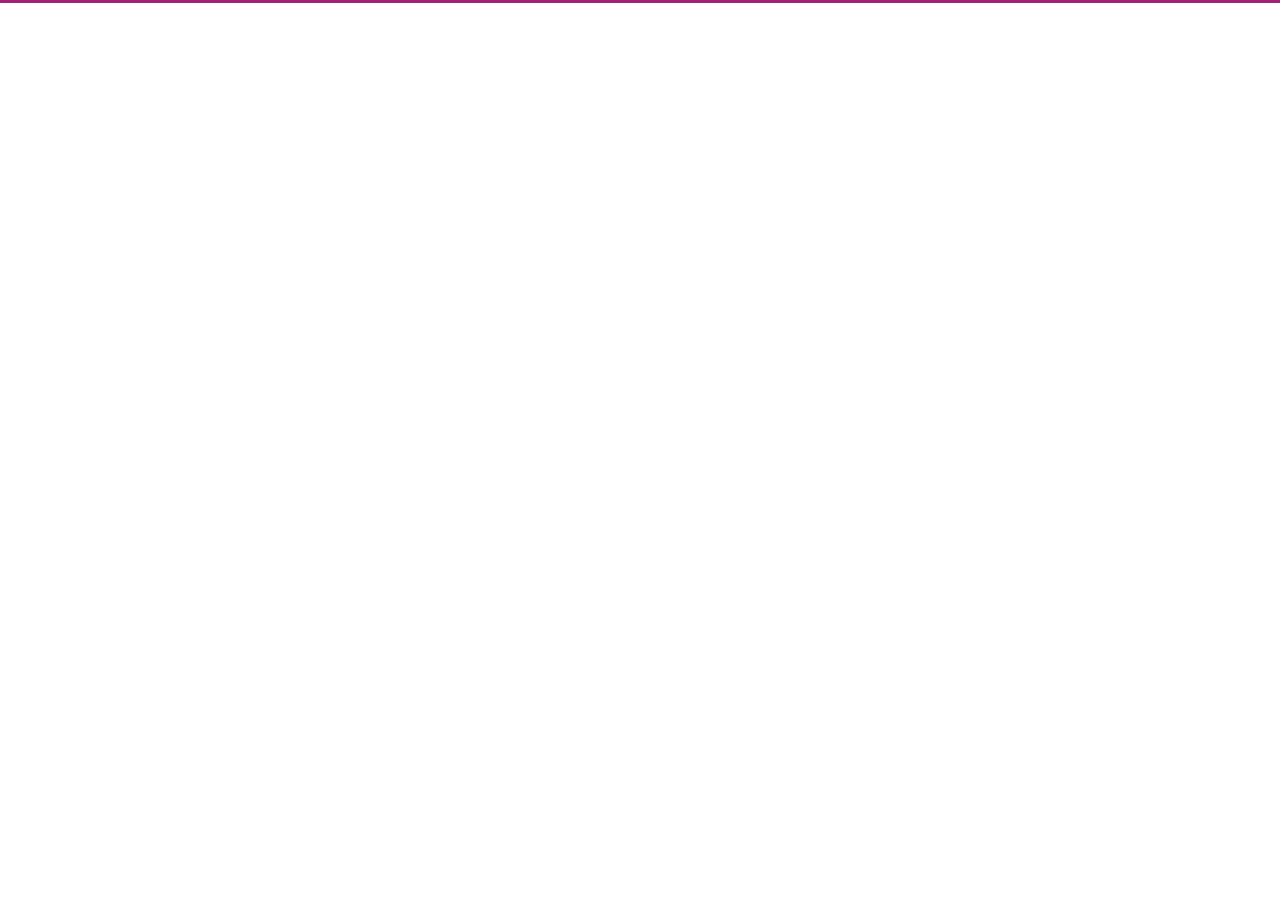
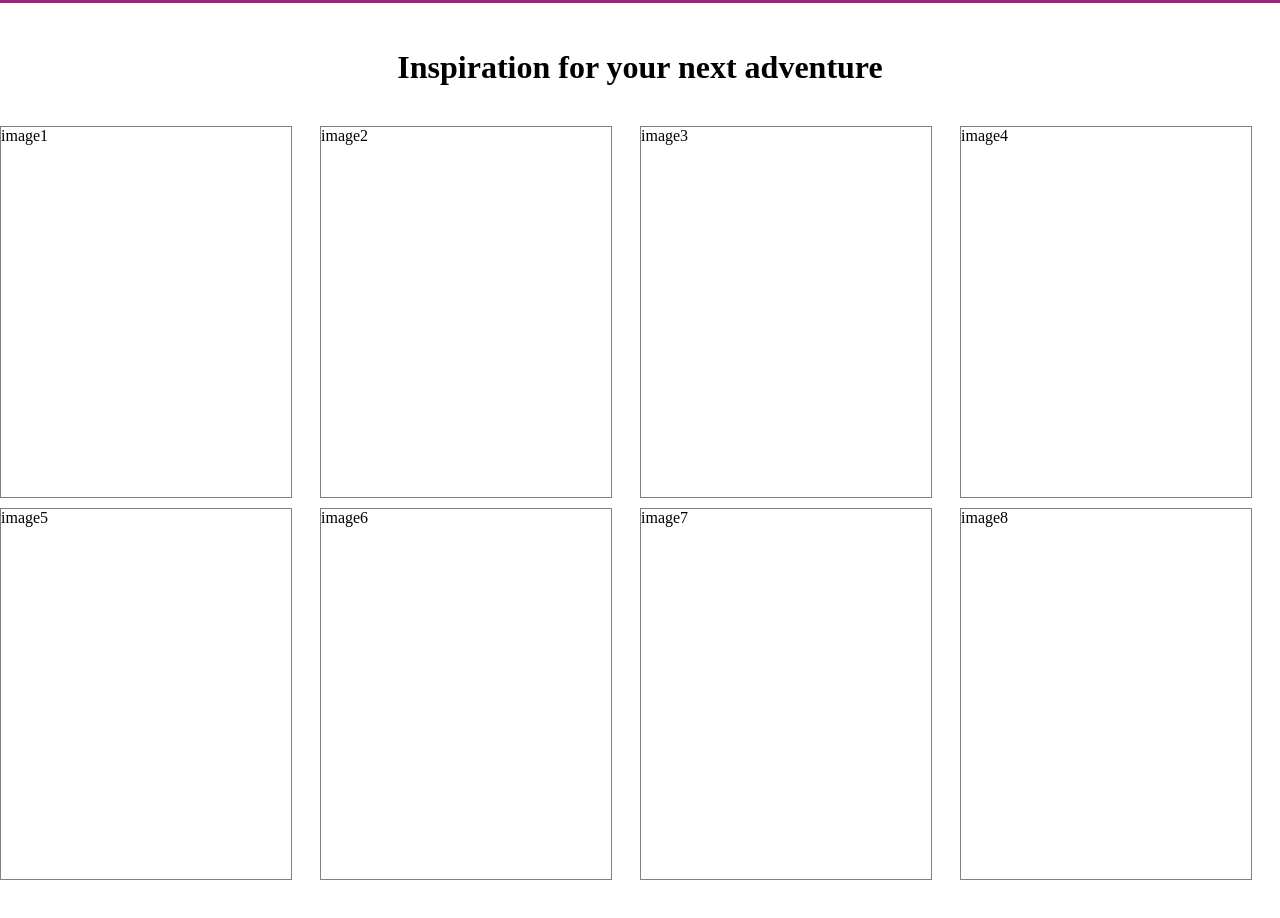
Before and after one commit to chibuzorihueze/meta-bnb, a React (Create React App) app: page / in a window 1280 px wide. Shown: the part 800-1718 px from the top of the page. Before the commit the page ends 803 px from the top, so only its background shows below. Built offline with nearby package versions, Linux system fonts and the light colour scheme; a web font is replaced by a local one.

Commit message:
setting up second page structure

```diff
--- a/src/App.css
+++ b/src/App.css
@@ -120,6 +120,7 @@ span{
   margin-top: 150px;
   background: #A02279;
   padding: 10px 100px 10px 100px;
+  margin-bottom: 46px;
 
 }
 
@@ -142,3 +143,24 @@ span{
 .wrap-2{
   margin-left: 6px;
 }
+
+/* seconde page sytling*/
+
+.grid-container{
+  display: grid;
+  grid-template-columns: 1fr 1fr 1fr 1fr;
+  row-gap: 10px;
+}
+
+.grid-container div{
+  border: 1px solid gray;
+  width: 292px;
+  height: 372px;
+}
+
+.secondpage-header{
+  margin-bottom: 40px;
+}
+.secondpage-header h1{
+  text-align: center;
+}
--- a/src/App.js
+++ b/src/App.js
@@ -2,6 +2,7 @@ import './App.css';
 import Nav from './components/nav';
 import Main from './components/main';
 import Mainfooter from './components/mainFooter';
+import Secondpage from './components/secondpage';
 
 function App() {
   return (
@@ -9,6 +10,7 @@ function App() {
       <Nav />
       <Main />
       <Mainfooter />
+      <Secondpage />
     </div>
     );
 }
--- /dev/null
+++ b/src/components/secondpage.jsx
@@ -0,0 +1,23 @@
+import React from "react";
+
+function Secondpage(){
+    return(
+        <div className="secondpage-container">
+            <div className="secondpage-header">
+                <h1>Inspiration for your next adventure</h1>
+            </div>
+            <div className="grid-container">
+                <div>image1</div>
+                <div>image2</div>
+                <div>image3</div>
+                <div>image4</div>
+                <div>image5</div>
+                <div>image6</div>
+                <div>image7</div>
+                <div>image8</div>
+            </div>
+        </div>
+    )
+}
+
+export default Secondpage;
--- a/src/index.css
+++ b/src/index.css
@@ -8,4 +8,5 @@
 
 body {
   font-family: 'Red Rose', cursive;
+  padding-bottom: 400px;
 }
```
